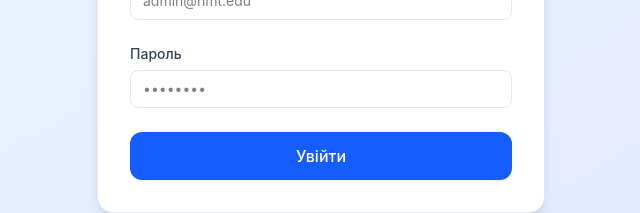
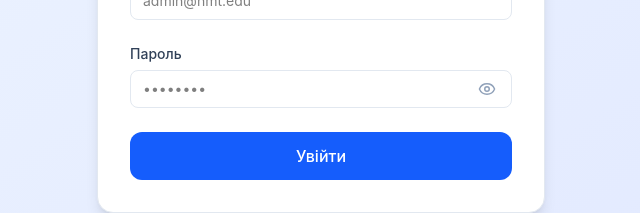
Before and after one commit to tarabanoveugene-coder/nmt-dashboard, a React (Vite) app: page / in a window 1280 px wide. Shown: the part 378-591 px from the top of the page, without its empty margins (319-959 px from the left). Built offline with nearby package versions, Linux system fonts and the light colour scheme.

Commit message:
Add password visibility toggle on login screen

```diff
--- a/src/App.jsx
+++ b/src/App.jsx
@@ -155,6 +155,7 @@ function LoginScreen() {
   const { login } = useAuth();
   const [email, setEmail] = useState('');
   const [password, setPassword] = useState('');
+  const [showPwd, setShowPwd] = useState(false);
   const [error, setError] = useState('');
   const [loading, setLoading] = useState(false);
 
@@ -176,7 +177,13 @@ function LoginScreen() {
         <div><label className="block text-sm font-medium text-slate-700 mb-1.5">Email</label>
           <input type="email" value={email} onChange={e => setEmail(e.target.value)} className="inp w-full" placeholder="admin@nmt.edu" required /></div>
         <div><label className="block text-sm font-medium text-slate-700 mb-1.5">Пароль</label>
-          <input type="password" value={password} onChange={e => setPassword(e.target.value)} className="inp w-full" placeholder="••••••••" required /></div>
+          <div className="relative">
+            <input type={showPwd ? 'text' : 'password'} value={password} onChange={e => setPassword(e.target.value)} className="inp w-full pr-12" placeholder="••••••••" required />
+            <button type="button" onClick={() => setShowPwd(!showPwd)} className="absolute right-3 top-1/2 -translate-y-1/2 p-1 text-slate-400 hover:text-slate-600 transition-colors">
+              <Eye size={18} />
+            </button>
+          </div>
+        </div>
         <button type="submit" disabled={loading} className="w-full py-3 bg-blue-600 hover:bg-blue-700 text-white rounded-xl font-medium disabled:opacity-50">
           {loading ? 'Вхід...' : 'Увійти'}
         </button>
```
